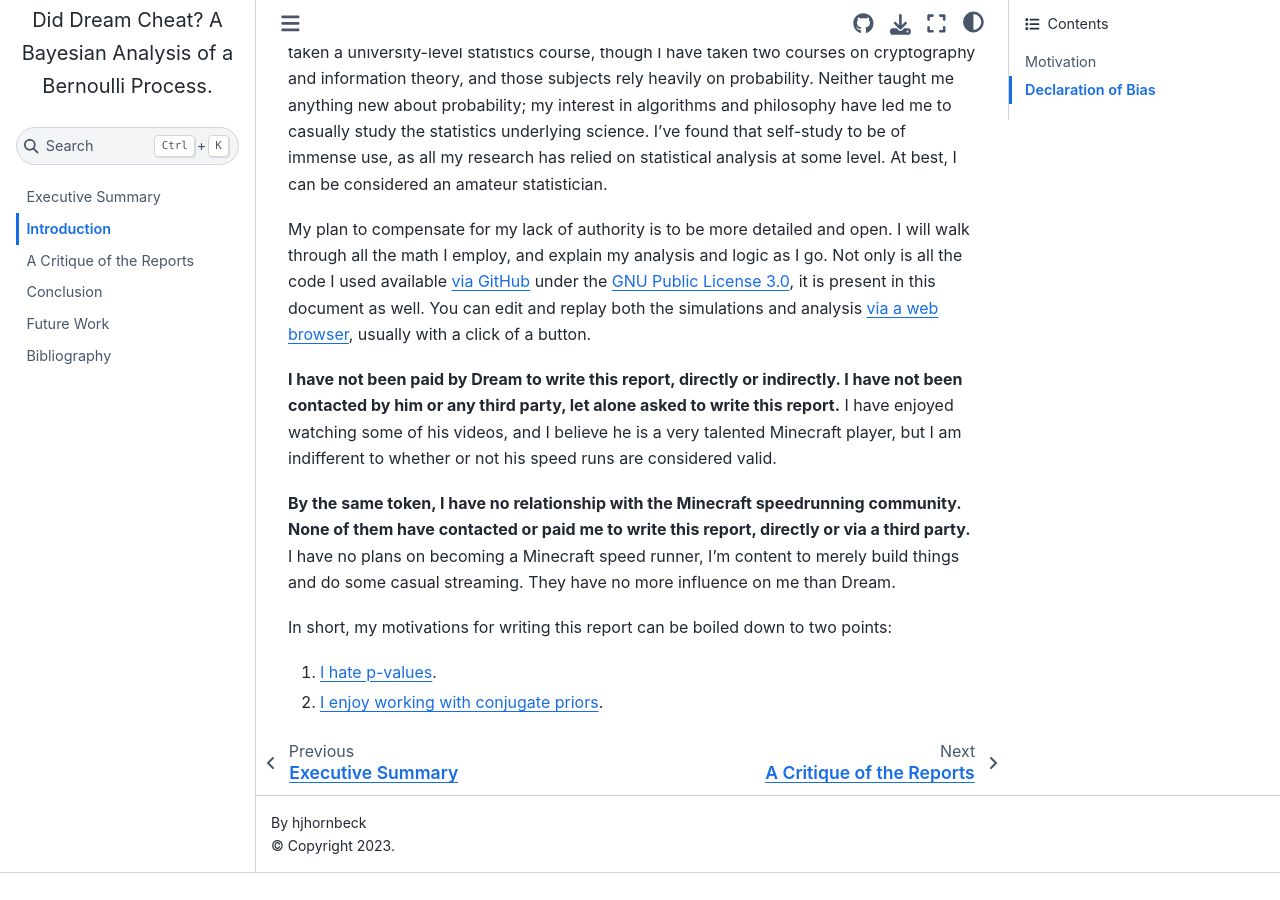
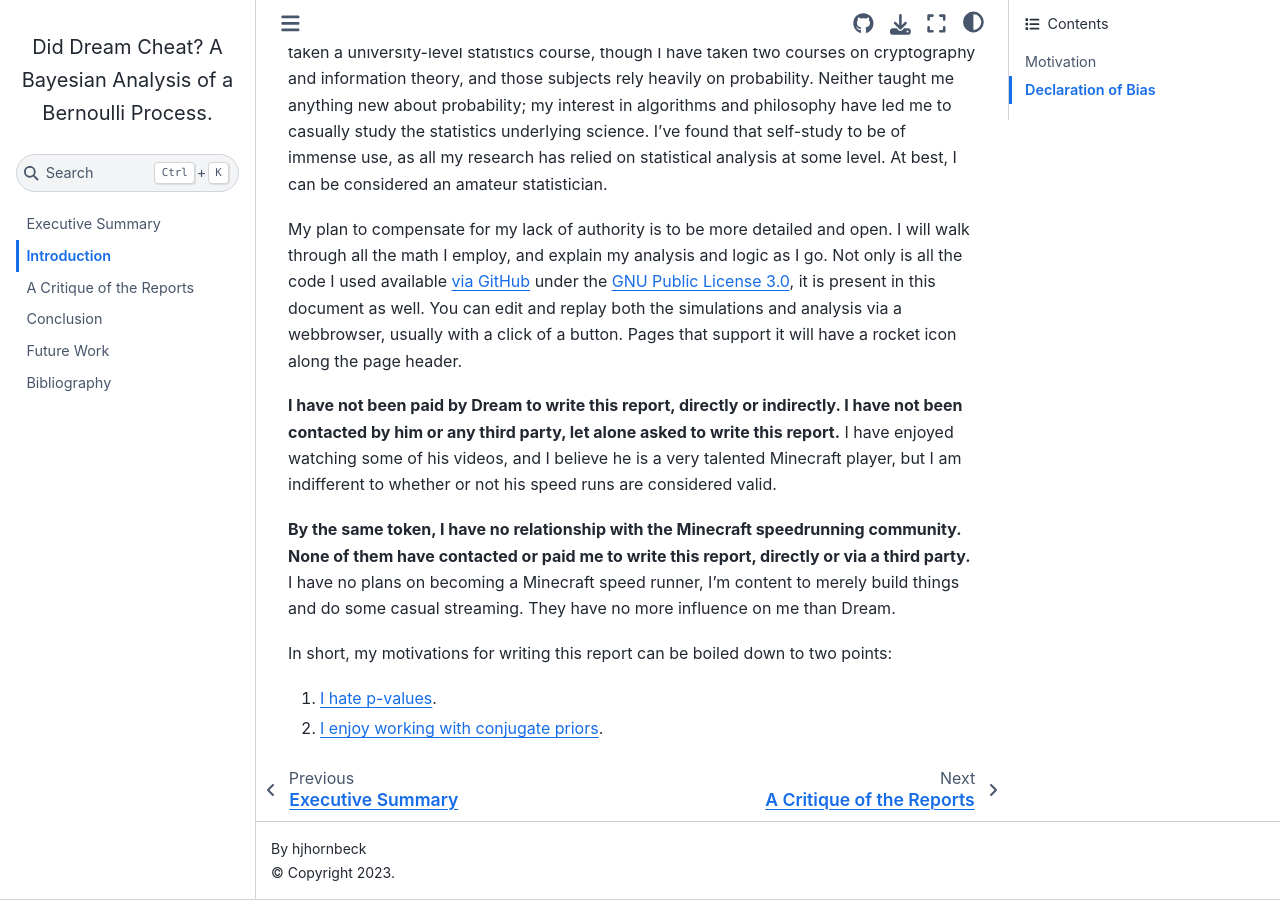
Before and after one commit to did-dream-cheat/bayes_speedrun_cheating, a Jupyter Book: the page built from introduction.md, in a window 1280 px wide and 900 px high, scrolled down 707 px. Built offline with Jupyter Book 1.0.4 settings and Sphinx 7.4.7 and the Sphinx Book theme 1.1.4, drawn with Linux system fonts in a browser that asks for light colours; pages that are not in the unit, such as notebooks, are missing from menus; before the commit the page ends 1580 px from its top, so only the background shows below that.

Commit message:
- Tweaked the Intro to better reflect how interactivity is done.

```diff
--- a/introduction.md
+++ b/introduction.md
@@ -26,7 +26,7 @@ I asked myself if I could create a better report. After some thought, I realized
 
 I am a graduate student in computer science, specializing in computer graphics. I have not taken a university-level statistics course, though I have taken two courses on cryptography and information theory, and those subjects rely heavily on probability. Neither taught me anything new about probability; my interest in algorithms and philosophy have led me to casually study the statistics underlying science. I've found that self-study to be of immense use, as all my research has relied on statistical analysis at some level. At best, I can be considered an amateur statistician.
 
-My plan to compensate for my lack of authority is to be more detailed and open. I will walk through all the math I employ, and explain my analysis and logic as I go. Not only is all the code I used available [via GitHub](https://github.com/hjhornbeck/bayes_speedrun_cheating/) under the [GNU Public License 3.0](https://github.com/hjhornbeck/bayes_speedrun_cheating/blob/main/LICENSE), it is present in this document as well. You can edit and replay both the simulations and analysis [via a web browser](https://colab.research.google.com/github/googlecolab/colabtools/blob/master/notebooks/colab-github-demo.ipynb), usually with a click of a button.
+My plan to compensate for my lack of authority is to be more detailed and open. I will walk through all the math I employ, and explain my analysis and logic as I go. Not only is all the code I used available [via GitHub](https://github.com/hjhornbeck/bayes_speedrun_cheating/) under the [GNU Public License 3.0](https://github.com/hjhornbeck/bayes_speedrun_cheating/blob/main/LICENSE), it is present in this document as well. You can edit and replay both the simulations and analysis via a webbrowser, usually with a click of a button. Pages that support it will have a rocket icon along the page header.
 
 **I have not been paid by Dream to write this report, directly or indirectly. I have not been contacted by him or any third party, let alone asked to write this report.** I have enjoyed watching some of his videos, and I believe he is a very talented Minecraft player, but I am indifferent to whether or not his speed runs are considered valid.
 
```
